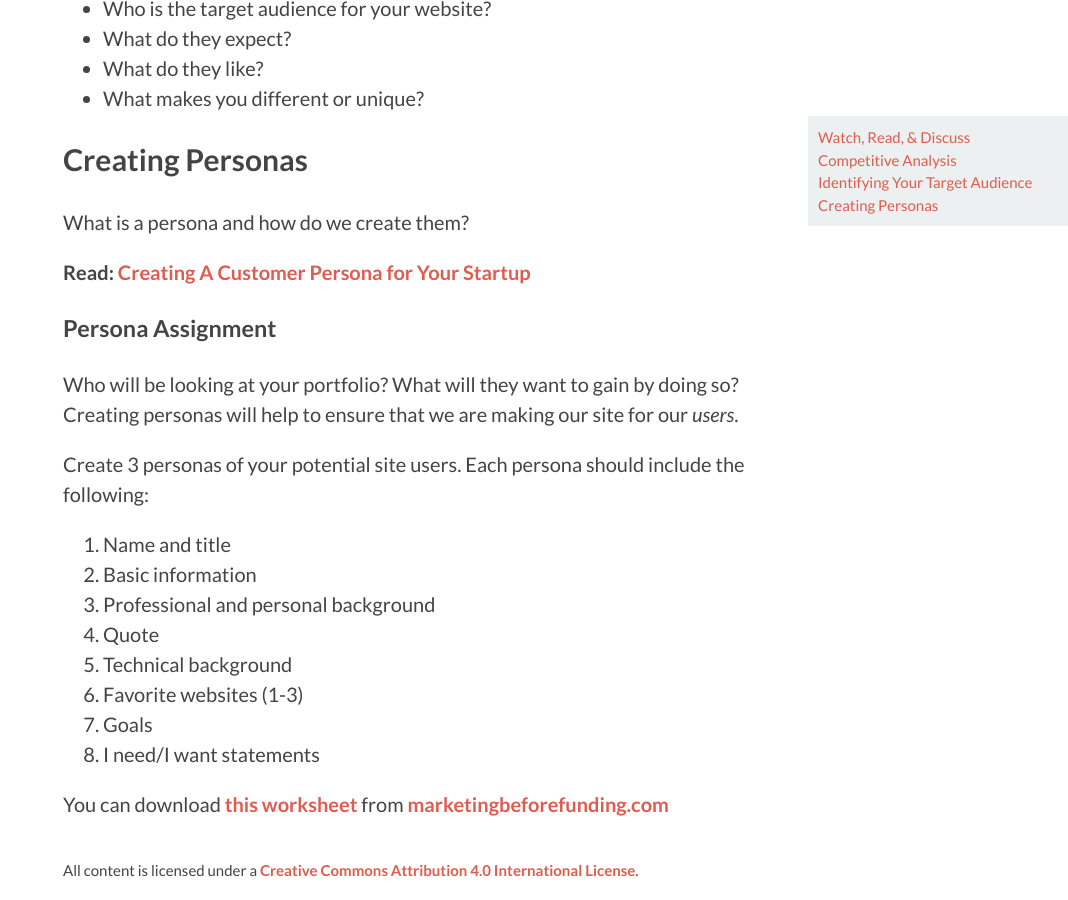
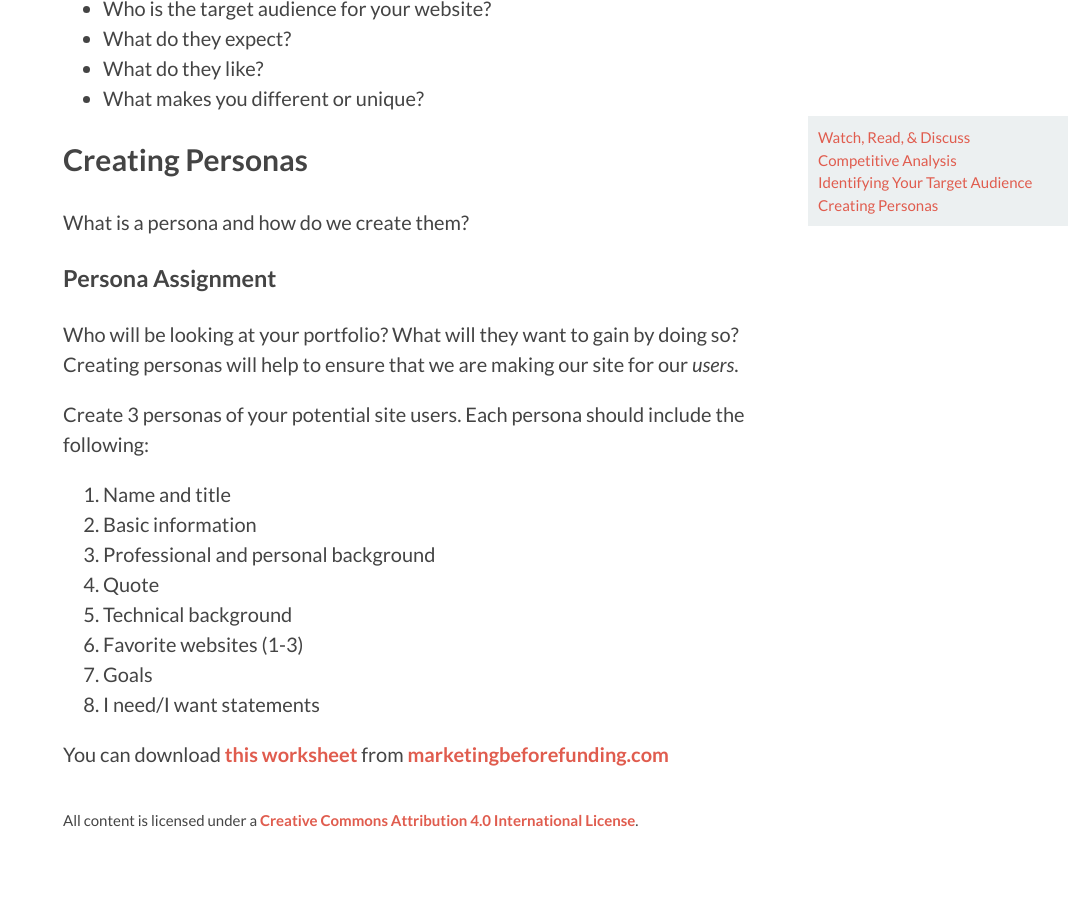
Before and after one commit to DMD1070/DMD1070.github.io, a Jekyll site: the page built from lessons/10-research.md, in a window 1280 px wide and 900 px high, scrolled down 1688 px. Shown: the whole window, without its empty margins (212-1280 px from the left). Built offline with Jekyll 4.4.1, drawn with Linux system fonts in a browser that asks for light colours; Markdown is read by kramdown in place of the engine named in the settings; after the commit the page ends 2540 px from its top, so only the background shows below that.

Commit message:
Remove link

```diff
--- a/lessons/10-research.md
+++ b/lessons/10-research.md
@@ -1,6 +1,6 @@
 ---
 layout: post
-title: Research & Discovery
+title: "Research & Discovery"
 lesson_num: 11
 published: true
 ---
@@ -51,8 +51,6 @@ Write a brief synthesis of your findings for your blog. What components make a s
 
 What is a persona and how do we create them?
 
-**Read:** [Creating A Customer Persona for Your Startup](http://marketingbeforefunding.com/2013/02/26/complete-guide-to-creating-a-customer-persona-for-your-startup/)
-
 ### Persona Assignment
 
 Who will be looking at your portfolio? What will they want to gain by doing so? Creating personas will help to ensure that we are making our site for our *users*.
```
